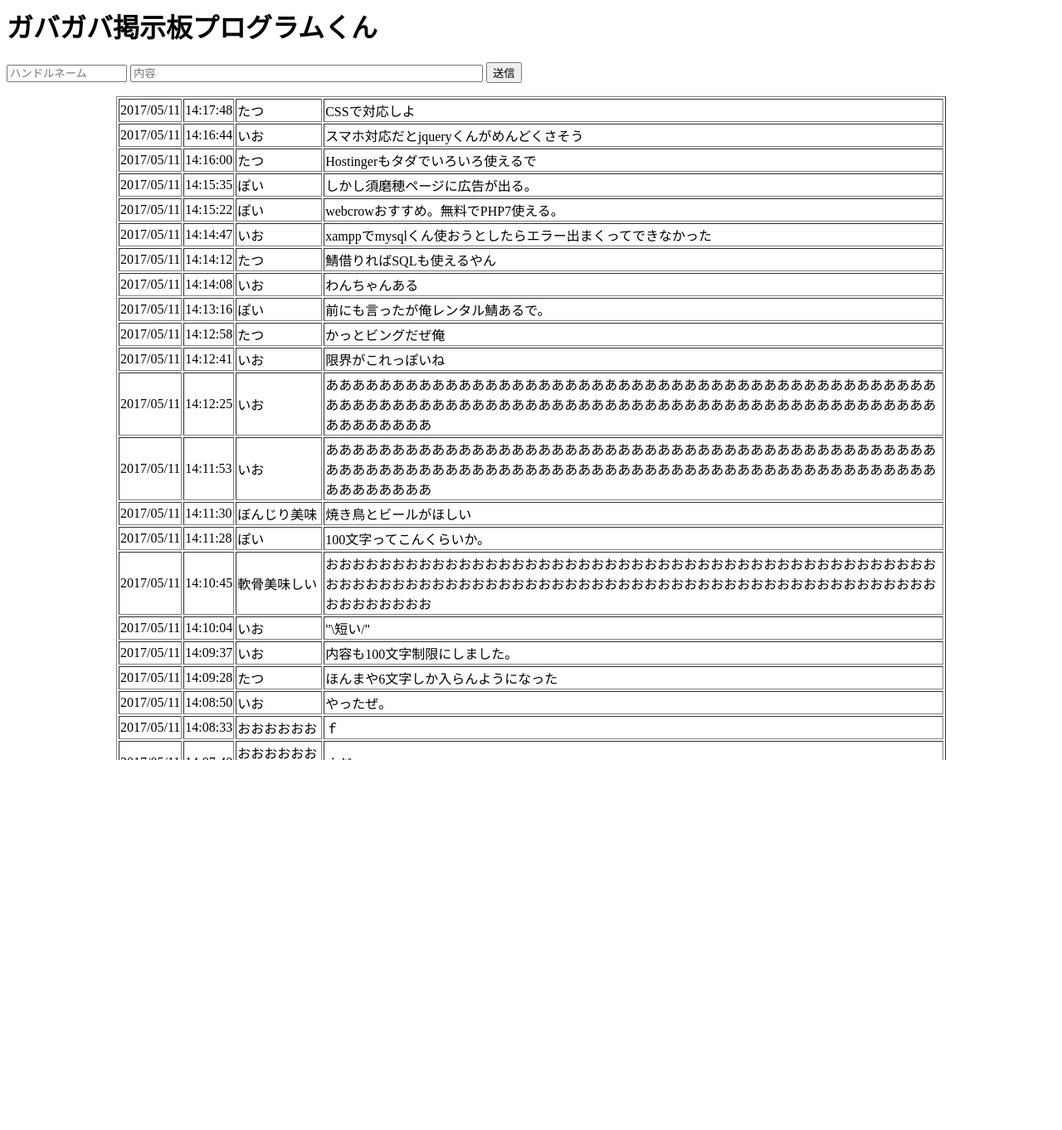
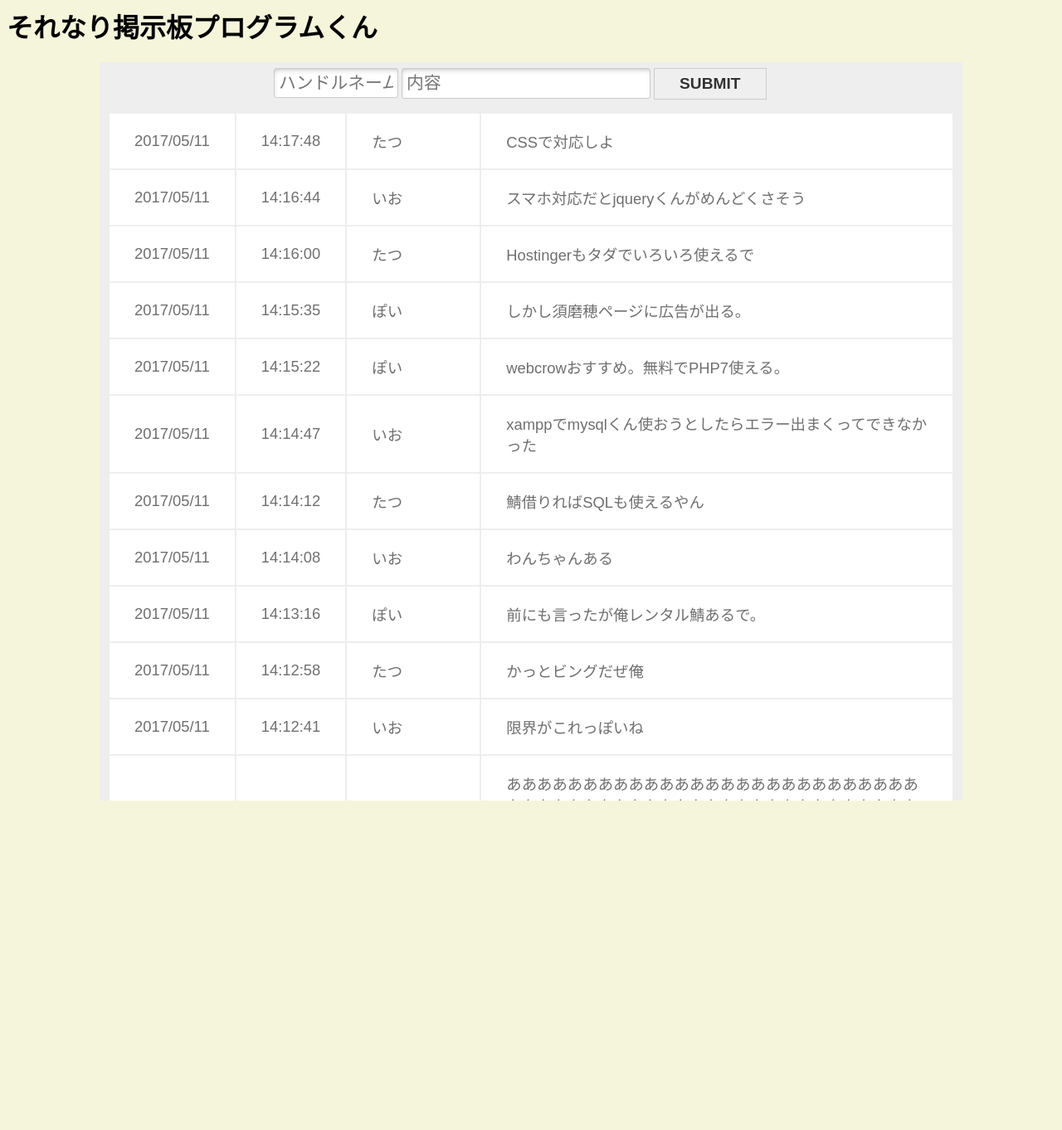
Before and after one commit to ioioiof/PHPTraining, a PHP site: page /kariindex.php in a window 1280 px wide. Shown: the top 1362 px of the page at 83% size. Run offline with PHP 8.4, Linux system fonts and the light colour scheme.

Commit message:
CSS調整

```diff
--- a/PHPTraining/cprogram/kariindex.php
+++ b/PHPTraining/cprogram/kariindex.php
@@ -16,14 +16,16 @@ if(isset($_SESSION["name"])){
     <title>掲示板</title>
 </head>
 <body>
-    <h1>ガバガバ掲示板プログラムくん</h1>
-    <form action="" method="post">
-        <?php
-            print '<input type="text" name="hname" size="15" placeholder="ハンドルネーム" value="'.$name.'" maxlength="6">'
-        ?>
-        <input type="text" name="nai" size="50" placeholder="内容" maxlength="300">
-        <input type="submit" value="送信">
-    </form>
+    <h1>それなり掲示板プログラムくん</h1>
+    <div id="comment">
+        <form action="" method="post">
+            <?php
+                print '<input type="text" name="hname" placeholder="ハンドルネーム" value="'.$name.'" maxlength="6" class="textarea" id="name">'
+            ?>
+            <input type="text" name="nai" placeholder="内容" maxlength="300" class="textarea" id="naiyou">
+            <input type="submit" value="submit" id="sub">
+        </form>
+    </div>
     <?php
         date_default_timezone_set('Asia/Tokyo');
         $file_path = "dbb.csv";
@@ -68,7 +70,7 @@ if(isset($_SESSION["name"])){
         }
 
         if(($han = fopen($file_path,"r")) !== false){
-            echo '<div id="main"><table border="1">';
+            echo '<div id="main"><table class="flat-table">';
             while (($data = fgetcsv($han,1000,",")) !== false) {
 
                 //この辺からいじってます
--- a/PHPTraining/cprogram/style.css
+++ b/PHPTraining/cprogram/style.css
@@ -1,7 +1,83 @@
-body:background-color    {#f5f5dc;}
+body{
+    background-color:#f5f5dc;
+}
 #main{
-    height:800px;
-    width:1000px;
+    height:820px;
+    width:1020px;
     overflow-y:scroll;
     margin:0 auto;
+    padding:10px;
+    background-color:#EEE;
 }
+div#comment{
+    width:1040px;
+    height:50px;
+    margin:0 auto;
+    background-color: #EEE;
+}
+form{
+    padding-left:210px;
+    padding-top:7px;
+}
+
+input.textarea{
+    border:0;
+    padding:5px;
+    font-size:1.3em;
+    font-family:Arial, sans-serif;
+    color:#aaa;
+    border:solid 1px #ccc;
+    /*margin:0 0 10px;*/
+    -webkit-border-radius: 3px;
+    -moz-border-radius: 3px;
+    border-radius: 3px;
+    -moz-box-shadow: inset 1px 4px 9px -6px rgba(0,0,0,0.5);
+    -webkit-box-shadow: inset 1px 4px 9px -6px rgba(0, 0, 0, 0.5);
+    box-shadow: inset 1px 4px 9px -6px rgba(0,0,0,0.5);
+}
+input.textarea:focus {
+    border:solid 1px #EEA34A;
+}
+input#naiyou{
+    width:300px;
+    padding-bottom:6px;
+}
+input#name{
+    width:150px;
+}
+input#sub{
+    border:solid 1px #ccc;
+    padding:7px 30px;
+    margin:0 0 20px;
+    font-family:Arial, sans-serif;
+    font-size:1.2em;
+    text-transform:uppercase;
+    font-weight:bold;
+    color:#333;
+    cursor:pointer;
+    text-shadow: 0px -1px 1px rgba(255, 255, 255, 0.8);
+    transition: color 0.5s;
+}
+
+input#sub:hover{
+    color:#F66;
+    transition: color 0.3s;
+}
+
+table.flat-table {
+  display: block;
+  font-family: sans-serif;
+  -webkit-font-smoothing: antialiased;
+  font-size: 115%;
+  overflow: auto;
+  width: auto;
+}
+th {
+    font-weight: normal;
+    text-align: center;
+}
+td {
+    background-color: #FFF;
+    color: rgb(111, 111, 111);
+    padding: 20px 30px;
+}
```
